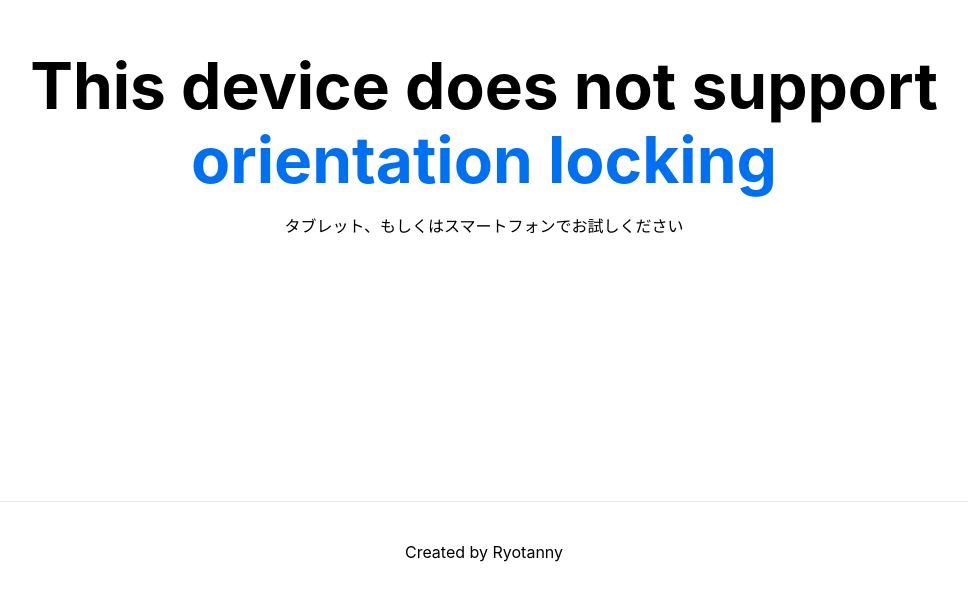
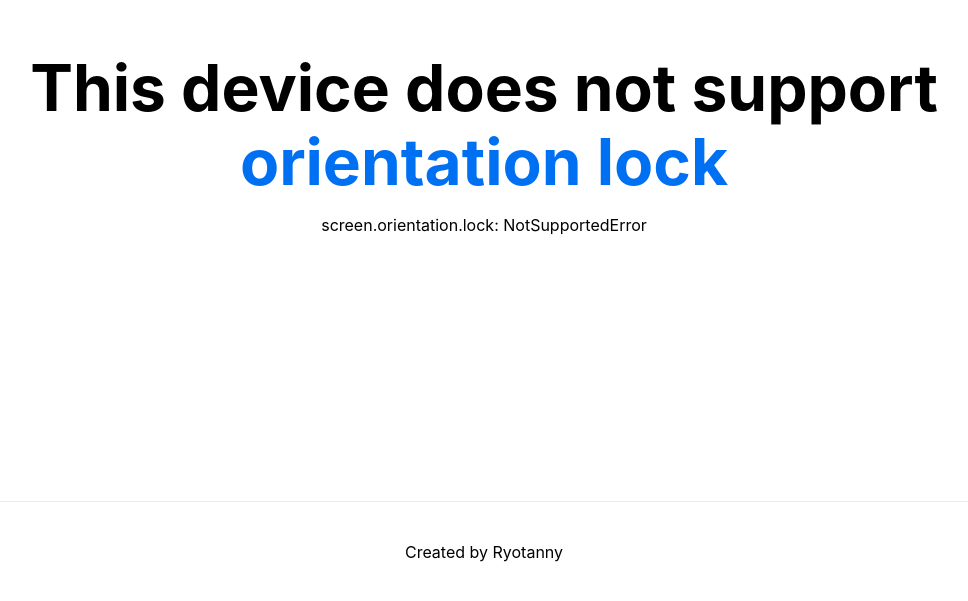
Before and after one commit to ryota0222/sample-orientation-lock, a Next.js app: page / in a window 1280 px wide. Shown: the part 199-800 px from the top of the page, without its empty margins (156-1124 px from the left). Built offline with nearby package versions, Linux system fonts and the light colour scheme.

Commit message:
1 file modified

```diff
--- a/pages/index.js
+++ b/pages/index.js
@@ -11,6 +11,7 @@ export default function Home() {
    * landscape: 横向き
    */
   const [orientation, setOrientation] = useState(null);
+  const [lockErrorType, setLockErrorType] = useState(null);
   const handleChangeOrientation = useCallback(
     async (value) => {
       // フルスクリーンでない場合に実行
@@ -18,9 +19,10 @@ export default function Home() {
         try {
           await document.documentElement.requestFullscreen();
         } catch (err) {
-          console.log(err);
+          if (err instanceof Error) {
+            console.log(err.name);
+          }
           setOrientation(undefined);
-          return;
         }
       }
       // 画面のロック
@@ -31,6 +33,10 @@ export default function Home() {
             setOrientation(value);
           })
           .catch((err) => {
+            if (err instanceof Error) {
+              console.log(err.name);
+              setLockErrorType(err.name);
+            }
             setOrientation(undefined);
           });
       } else {
@@ -63,7 +69,7 @@ export default function Home() {
           <h1 className={styles.title}>
             {orientation === undefined && (
               <>
-                This device does not support <span>orientation locking</span>
+                This device does not support <span>orientation lock</span>
               </>
             )}
             {orientation && (
@@ -75,7 +81,13 @@ export default function Home() {
           </h1>
         )}
         {orientation === undefined && (
-          <p>タブレット、もしくはスマートフォンでお試しください</p>
+          <>
+            {lockErrorType !== null ? (
+              <p>screen.orientation.lock: {lockErrorType}</p>
+            ) : (
+              <p>タブレット、もしくはスマートフォンでお試しください</p>
+            )}
+          </>
         )}
         {orientation && (
           <button onClick={toggle} className={styles.toggleButton}>
```
